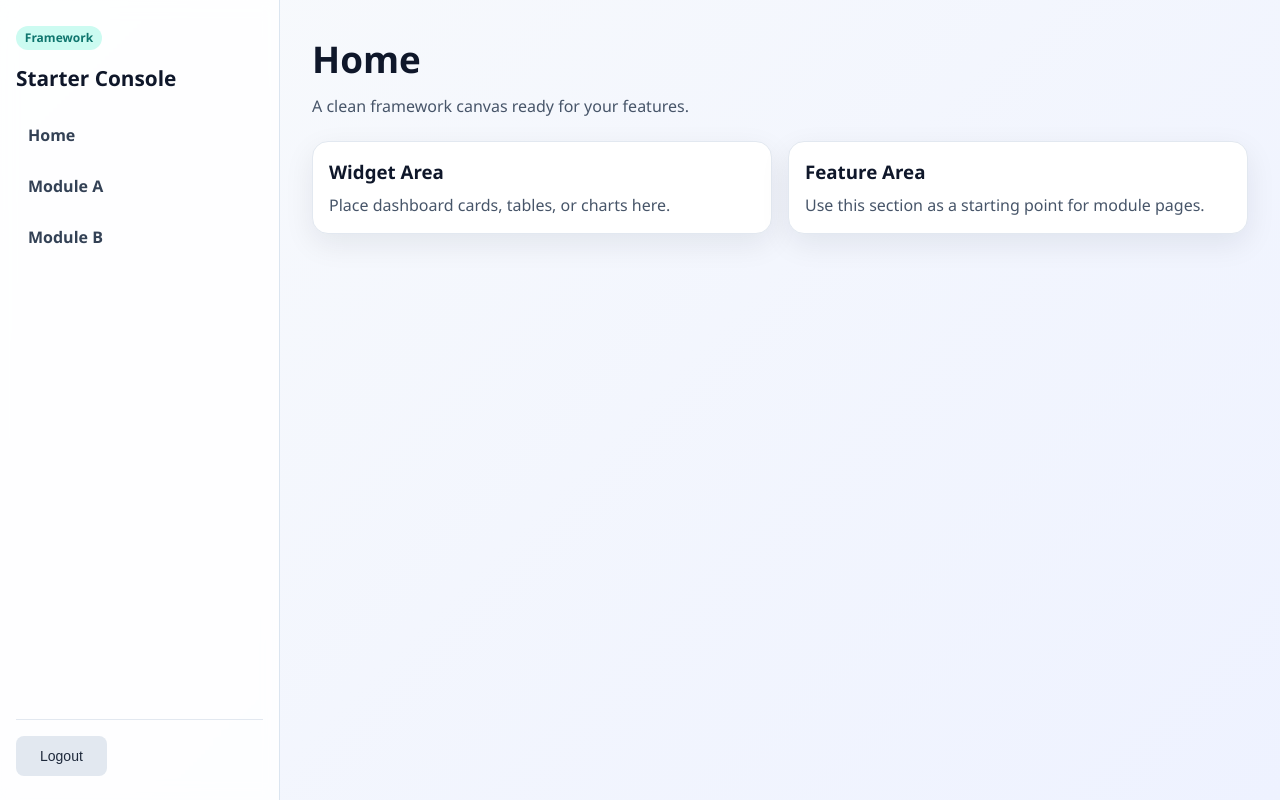
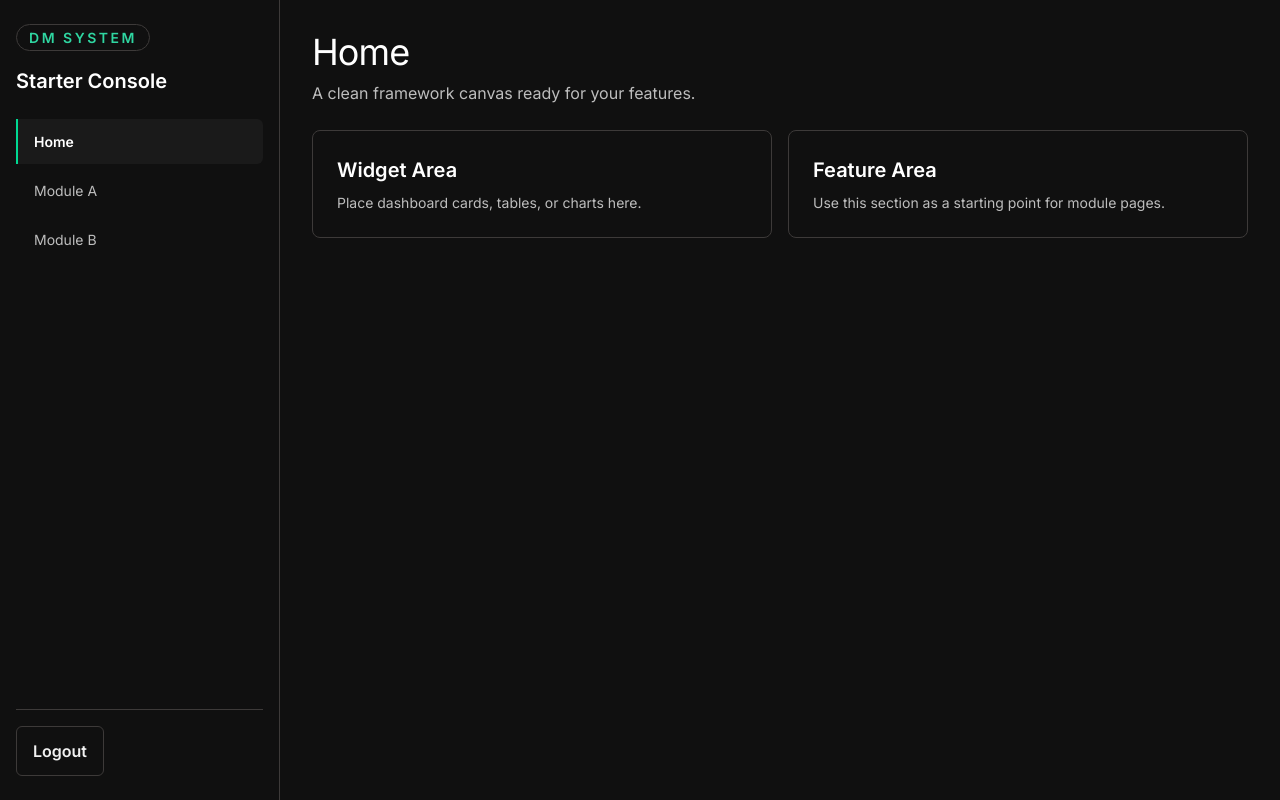
Before and after one commit to Alonza0314/dm-system, a React (Vite) app in the folder frontend/: page / in a window 1280 px wide. Built offline with nearby package versions, Linux system fonts and the light colour scheme; no server answers; sample sign-in values are in the browser's storage.

Commit message:
style: new style

```diff
--- a/frontend/index.html
+++ b/frontend/index.html
@@ -4,7 +4,13 @@
     <meta charset="UTF-8" />
     <link rel="icon" type="image/png" href="/framework.png" />
     <meta name="viewport" content="width=device-width, initial-scale=1.0" />
-    <title>framework</title>
+    <link rel="preconnect" href="https://fonts.googleapis.com" />
+    <link rel="preconnect" href="https://fonts.gstatic.com" crossorigin />
+    <link
+      href="https://fonts.googleapis.com/css2?family=Inter:wght@400;500;600;700&display=swap"
+      rel="stylesheet"
+    />
+    <title>DM System</title>
   </head>
   <body>
     <div id="root"></div>
--- a/frontend/src/components/button/button.module.css
+++ b/frontend/src/components/button/button.module.css
@@ -1,41 +1,38 @@
 .button {
-  padding: 0.75rem 1.5rem;
-  border-radius: 8px;
-  font-weight: 500;
-  font-size: 0.875rem;
+  padding: var(--space-md) var(--space-lg);
+  border-radius: var(--radius-sm);
+  font-family: var(--font-sans);
+  font-size: var(--text-button-md-size);
+  font-weight: var(--text-button-md-weight);
+  line-height: var(--text-button-md-line);
   cursor: pointer;
-  transition: all 0.2s ease;
+  transition: background-color 120ms ease, border-color 120ms ease, color 120ms ease;
   display: inline-flex;
   align-items: center;
-  gap: 0.5rem;
-  border: none;
+  gap: var(--space-sm);
+  border: 1px solid transparent;
 }
 
 .button:disabled {
   opacity: 0.6;
   cursor: not-allowed;
-  transform: none;
-  box-shadow: none;
 }
 
 .primary {
-  background: linear-gradient(135deg, #4f46e5, #9333ea);
-  box-shadow: 0 4px 12px rgba(147, 51, 234, 0.25);
-  border: none;
-  color: white;
+  background: var(--color-primary);
+  color: var(--color-on-primary);
 }
 
-.primary:hover {
-  background: linear-gradient(135deg, #4338ca, #7e22ce);
-  box-shadow: 0 6px 16px rgba(147, 51, 234, 0.4);
-  transform: translateY(-1px);
+.primary:hover:not(:disabled) {
+  background: var(--color-primary-soft);
 }
 
 .secondary {
-  background-color: #e2e8f0;
-  color: #1e293b;
+  background: var(--color-canvas);
+  color: var(--color-ink);
+  border-color: var(--color-hairline);
 }
 
-.secondary:hover {
-  background-color: #cbd5e1;
+.secondary:hover:not(:disabled) {
+  background: var(--color-canvas-soft);
 }
--- a/frontend/src/components/modal/modal.module.css
+++ b/frontend/src/components/modal/modal.module.css
@@ -4,7 +4,7 @@
   left: 0;
   right: 0;
   bottom: 0;
-  background-color: rgba(0, 0, 0, 0.5);
+  background-color: rgba(0, 0, 0, 0.6);
   display: flex;
   align-items: center;
   justify-content: center;
@@ -12,56 +12,61 @@
 }
 
 .modal {
-  background: white;
-  padding: 2rem;
-  border-radius: 12px;
+  background: var(--color-canvas);
+  border: 1px solid var(--color-hairline);
+  padding: var(--space-2xl);
+  border-radius: var(--radius-md);
   width: 100%;
   max-width: 500px;
-  box-shadow: 0 20px 25px -5px rgb(0 0 0 / 0.1);
+  box-shadow: 0 20px 60px rgba(0, 0, 0, 0.7), 0 0 0 1px rgba(148, 163, 184, 0.1) inset;
 }
 
 .header {
-  margin-bottom: 1.5rem;
+  margin-bottom: var(--space-xl);
 }
 
 .title {
-  font-size: 1.25rem;
-  font-weight: 600;
-  color: #1e293b;
+  font-size: var(--text-display-sm-size);
+  font-weight: var(--text-display-sm-weight);
+  line-height: var(--text-display-sm-line);
+  color: var(--color-ink-strong);
   margin: 0;
 }
 
 .body {
-  margin-bottom: 1.5rem;
+  margin-bottom: var(--space-xl);
+  color: var(--color-body);
 }
 
 .footer {
   display: flex;
   justify-content: flex-end;
-  gap: 1rem;
+  gap: var(--space-lg);
 }
 
 .formGroup {
-  margin-bottom: 1rem;
+  margin-bottom: var(--space-lg);
 }
 
 .label {
   display: block;
-  margin-bottom: 0.5rem;
+  margin-bottom: var(--space-sm);
   font-weight: 500;
-  color: #1e293b;
+  color: var(--color-ink);
 }
 
 .input {
   width: 90%;
-  padding: 0.75rem;
-  border: 1px solid #e2e8f0;
-  border-radius: 6px;
-  font-size: 0.875rem;
+  padding: var(--space-md);
+  border: 1px solid var(--color-hairline);
+  border-radius: var(--radius-sm);
+  font-size: var(--text-body-sm-size);
+  background: var(--color-canvas-soft);
+  color: var(--color-ink);
 }
 
 .input:focus {
   outline: none;
-  border-color: #2563eb;
-  box-shadow: 0 0 0 1px #2563eb;
+  border-color: var(--color-primary);
+  box-shadow: 0 0 0 1px var(--color-primary);
 }
--- a/frontend/src/components/stats/stats-card.module.css
+++ b/frontend/src/components/stats/stats-card.module.css
@@ -1,26 +1,29 @@
 .card {
-  background: white;
-  padding: 1.5rem;
-  border-radius: 12px;
-  box-shadow: 0 1px 3px 0 rgb(0 0 0 / 0.1);
+  background: var(--color-canvas);
+  border: 1px solid var(--color-hairline);
+  padding: var(--space-2xl);
+  border-radius: var(--radius-md);
 }
 
 .title {
-  color: #64748b;
-  font-size: 0.875rem;
+  color: var(--color-mute);
+  font-size: var(--text-caption-size);
   font-weight: 500;
-  margin-bottom: 0.5rem;
+  letter-spacing: 0.45px;
+  text-transform: uppercase;
+  margin-bottom: var(--space-sm);
 }
 
 .value {
-  color: #1e293b;
+  font-family: var(--font-mono);
+  color: var(--color-ink-strong);
   font-size: 2rem;
   font-weight: 600;
   line-height: 1;
-  margin-bottom: 0.5rem;
+  margin-bottom: var(--space-sm);
 }
 
 .description {
-  color: #64748b;
-  font-size: 0.875rem;
+  color: var(--color-body);
+  font-size: var(--text-body-sm-size);
 }
--- a/frontend/src/index.css
+++ b/frontend/src/index.css
@@ -1,3 +1,5 @@
+@import './styles/tokens.css';
+
 *,
 *::before,
 *::after {
@@ -5,7 +7,7 @@
 }
 
 :root {
-  font-family: 'Segoe UI', 'Noto Sans', sans-serif;
+  font-family: var(--font-sans);
   line-height: 1.5;
   font-weight: 400;
 
@@ -18,6 +20,6 @@
 body {
   margin: 0;
   min-width: 320px;
-  background: #f8fafc;
-  color: #0f172a;
+  background: var(--color-canvas);
+  color: var(--color-ink);
 }
--- a/frontend/src/page/home/HomePage.tsx
+++ b/frontend/src/page/home/HomePage.tsx
@@ -14,11 +14,11 @@ export default function HomePage() {
     <div className={styles.layout}>
       <aside className={styles.sidebar}>
         <div>
-          <p className={styles.badge}>Framework</p>
+          <p className={styles.badge}>DM System</p>
           <h1 className={styles.brand}>Starter Console</h1>
 
           <nav className={styles.nav}>
-            <a className={styles.navItem} href="#">Home</a>
+            <a className={`${styles.navItem} ${styles.navItemActive}`} href="#">Home</a>
             <a className={styles.navItem} href="#">Module A</a>
             <a className={styles.navItem} href="#">Module B</a>
           </nav>
--- a/frontend/src/page/home/home-page.module.css
+++ b/frontend/src/page/home/home-page.module.css
@@ -2,108 +2,147 @@
   min-height: 100vh;
   display: grid;
   grid-template-columns: 280px 1fr;
-  background: linear-gradient(135deg, #f8fafc 0%, #eef2ff 100%);
+  background: var(--color-canvas);
 }
 
 .sidebar {
   display: flex;
   flex-direction: column;
   justify-content: space-between;
-  padding: 1.5rem 1rem;
-  border-right: 1px solid #dbe5f0;
-  background: rgba(255, 255, 255, 0.84);
-  backdrop-filter: blur(8px);
+  padding: var(--space-2xl) var(--space-lg);
+  border-right: 1px solid var(--color-hairline);
+  background: var(--color-canvas);
 }
 
 .badge {
   display: inline-block;
   margin: 0;
-  padding: 0.2rem 0.55rem;
-  border-radius: 999px;
-  font-size: 0.75rem;
-  font-weight: 700;
-  color: #0f766e;
-  background: #ccfbf1;
+  padding: var(--space-xxs) var(--space-md);
+  border-radius: var(--radius-pill);
+  border: 1px solid var(--color-hairline);
+  font-size: var(--text-eyebrow-mono-size);
+  font-weight: var(--text-eyebrow-mono-weight);
+  letter-spacing: var(--text-eyebrow-mono-tracking);
+  text-transform: uppercase;
+  color: var(--color-primary-soft);
 }
 
 .brand {
-  margin: 0.8rem 0 1.2rem;
-  font-size: 1.3rem;
-  color: #0f172a;
+  margin: var(--space-lg) 0 var(--space-2xl);
+  font-size: var(--text-display-sm-size);
+  font-weight: var(--text-display-sm-weight);
+  line-height: var(--text-display-sm-line);
+  color: var(--color-ink-strong);
 }
 
 .nav {
   display: grid;
-  gap: 0.5rem;
+  gap: var(--space-xs);
 }
 
 .navItem {
   display: block;
-  padding: 0.6rem 0.75rem;
-  border-radius: 10px;
+  padding: var(--space-md) var(--space-lg);
+  border-left: 2px solid transparent;
+  border-radius: 0 var(--radius-sm) var(--radius-sm) 0;
   text-decoration: none;
-  color: #334155;
-  font-weight: 600;
-  transition: background-color 120ms ease;
+  color: var(--color-body);
+  font-size: var(--text-body-sm-size);
+  font-weight: var(--text-body-sm-weight);
+  transition: background-color 120ms ease, color 120ms ease;
 }
 
 .navItem:hover {
-  background: #e2e8f0;
+  background: var(--color-canvas-soft);
+  color: var(--color-ink);
+}
+
+.navItemActive {
+  border-left-color: var(--color-primary);
+  background: var(--color-canvas-soft);
+  color: var(--color-ink-strong);
+  font-weight: 600;
 }
 
 .logoutWrap {
-  padding-top: 1rem;
-  border-top: 1px solid #e2e8f0;
+  padding-top: var(--space-lg);
+  border-top: 1px solid var(--color-hairline);
 }
 
 .content {
-  padding: 2rem;
+  padding: var(--space-3xl);
 }
 
 .header h2 {
   margin: 0;
-  font-size: clamp(1.7rem, 3vw, 2.3rem);
-  color: #0f172a;
+  font-size: var(--text-display-lg-size);
+  font-weight: var(--text-display-lg-weight);
+  line-height: var(--text-display-lg-line);
+  letter-spacing: var(--text-display-lg-tracking);
+  color: var(--color-ink-strong);
 }
 
 .header p {
-  margin: 0.45rem 0 0;
-  color: #475569;
+  margin: var(--space-sm) 0 0;
+  font-size: var(--text-body-md-size);
+  line-height: var(--text-body-md-line);
+  color: var(--color-body);
 }
 
 .cardGrid {
-  margin-top: 1.4rem;
+  margin-top: var(--space-2xl);
   display: grid;
   grid-template-columns: repeat(auto-fit, minmax(240px, 1fr));
-  gap: 1rem;
+  gap: var(--space-lg);
 }
 
 .card {
-  background: #ffffff;
-  border: 1px solid #e2e8f0;
-  border-radius: 16px;
-  padding: 1rem;
-  box-shadow: 0 10px 30px rgba(15, 23, 42, 0.08);
+  background: var(--color-canvas);
+  border: 1px solid var(--color-hairline);
+  border-radius: var(--radius-md);
+  padding: var(--space-2xl);
 }
 
 .card h3 {
   margin: 0;
-  color: #0f172a;
+  font-size: var(--text-display-sm-size);
+  font-weight: var(--text-display-sm-weight);
+  color: var(--color-ink-strong);
 }
 
 .card p {
-  margin: 0.45rem 0 0;
-  color: #475569;
+  margin: var(--space-sm) 0 0;
+  font-size: var(--text-body-sm-size);
+  line-height: var(--text-body-sm-line);
+  color: var(--color-body);
 }
 
-@media (max-width: 900px) {
+@media (max-width: 767px) {
   .layout {
     grid-template-columns: 1fr;
   }
 
   .sidebar {
+    flex-direction: row;
+    flex-wrap: wrap;
+    justify-content: space-between;
+    align-items: center;
     border-right: 0;
-    border-bottom: 1px solid #dbe5f0;
-    gap: 1.2rem;
+    border-bottom: 1px solid var(--color-hairline);
+    gap: var(--space-lg);
+  }
+
+  .nav {
+    grid-auto-flow: column;
+    grid-auto-columns: max-content;
+  }
+
+  .logoutWrap {
+    padding-top: 0;
+    border-top: 0;
+  }
+
+  .content {
+    padding: var(--space-xl);
   }
 }
--- /dev/null
+++ b/frontend/src/styles/tokens.css
@@ -0,0 +1,88 @@
+:root {
+  --color-primary: #00d992;
+  --color-primary-soft: #2fd6a1;
+  --color-primary-deep: #10b981;
+  --color-on-primary: #101010;
+  --color-ink: #f2f2f2;
+  --color-ink-strong: #ffffff;
+  --color-body: #bdbdbd;
+  --color-mute: #8b949e;
+  --color-hairline: #3d3a39;
+  --color-hairline-soft: #b8b3b0;
+  --color-canvas: #101010;
+  --color-canvas-soft: #1a1a1a;
+  --color-canvas-text-soft: #f5f6f7;
+
+  --color-error: #ef4444;
+  --color-success: var(--color-primary);
+
+  --font-sans: Inter, system-ui, -apple-system, "Segoe UI", Roboto, sans-serif;
+  --font-mono: SFMono-Regular, Menlo, Monaco, Consolas, "Liberation Mono", monospace;
+
+  --text-display-xl-size: 60px;
+  --text-display-xl-weight: 400;
+  --text-display-xl-line: 60px;
+  --text-display-xl-tracking: -0.65px;
+
+  --text-display-lg-size: 36px;
+  --text-display-lg-weight: 400;
+  --text-display-lg-line: 40px;
+  --text-display-lg-tracking: -0.9px;
+
+  --text-display-md-size: 24px;
+  --text-display-md-weight: 700;
+  --text-display-md-line: 32px;
+  --text-display-md-tracking: -0.6px;
+
+  --text-display-sm-size: 20px;
+  --text-display-sm-weight: 600;
+  --text-display-sm-line: 28px;
+
+  --text-eyebrow-mono-size: 14px;
+  --text-eyebrow-mono-weight: 600;
+  --text-eyebrow-mono-line: 20px;
+  --text-eyebrow-mono-tracking: 2.52px;
+
+  --text-body-lg-size: 18px;
+  --text-body-lg-weight: 400;
+  --text-body-lg-line: 28px;
+
+  --text-body-md-size: 16px;
+  --text-body-md-weight: 400;
+  --text-body-md-line: 26px;
+
+  --text-body-sm-size: 14px;
+  --text-body-sm-weight: 400;
+  --text-body-sm-line: 20px;
+
+  --text-body-sm-strong-size: 14px;
+  --text-body-sm-strong-weight: 600;
+  --text-body-sm-strong-line: 23px;
+
+  --text-caption-size: 12px;
+  --text-caption-weight: 400;
+  --text-caption-line: 16px;
+
+  --text-button-md-size: 16px;
+  --text-button-md-weight: 600;
+  --text-button-md-line: 24px;
+
+  --space-xxs: 2px;
+  --space-xs: 4px;
+  --space-sm: 8px;
+  --space-md: 12px;
+  --space-lg: 16px;
+  --space-xl: 20px;
+  --space-2xl: 24px;
+  --space-3xl: 32px;
+  --space-4xl: 40px;
+  --space-5xl: 48px;
+  --space-6xl: 64px;
+
+  --radius-none: 0px;
+  --radius-xs: 4px;
+  --radius-sm: 6px;
+  --radius-md: 8px;
+  --radius-pill: 9999px;
+  --radius-full: 9999px;
+}
```
Also changed, not shown: frontend/src/components/errorBox/errorBox.module.css (+8 -10 lines), frontend/src/components/successBox/successBox.module.css (+8 -10 lines), frontend/src/components/switch/switch.module.css (+15 -13 lines), frontend/src/page/login/login-page.module.css (+47 -43 lines), 1 other file (tests, documents, lock files or other folders).
